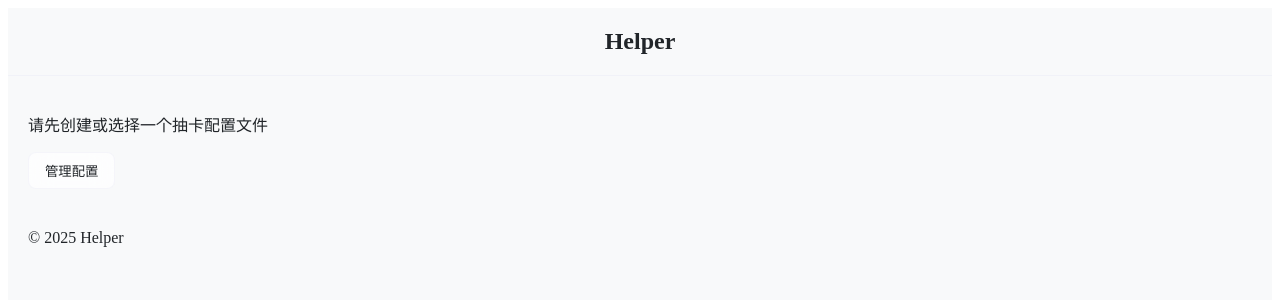
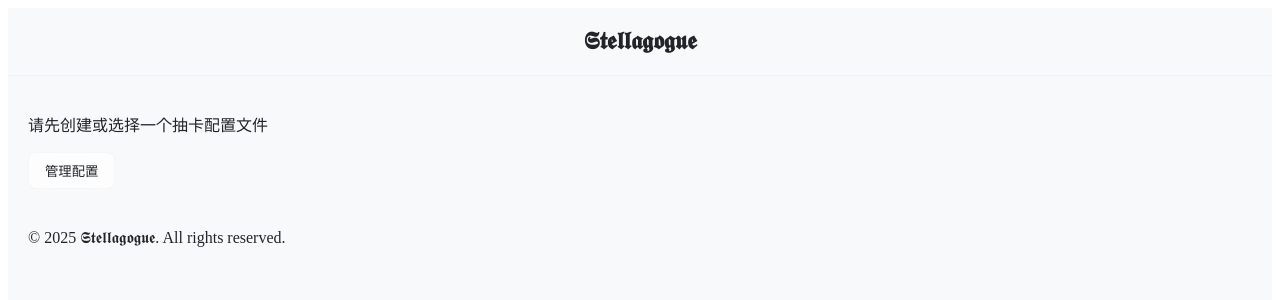
Before and after one commit to chronie-shizutoki/game-helper, a Vue app: page / in a window 1280 px wide. Shown: the top 300 px of the page. Built offline with nearby package versions, Linux system fonts and the light colour scheme.

Commit message:
chore: rename project from chronie-helper to stellagogue
update project name in all relevant files including package.json, README.md, and UI elements to reflect new branding

```diff
--- a/index.html
+++ b/index.html
@@ -4,7 +4,7 @@
     <meta charset="UTF-8">
     <link rel="icon" href="/favicon.ico">
     <meta name="viewport" content="width=device-width, initial-scale=1.0">
-    <title>Vite App</title>
+    <title>𝕾𝖙𝖊𝖑𝖑𝖆𝖌𝖔𝖌𝖚𝖊</title>
   </head>
   <body>
     <div id="app"></div>
--- a/package.json
+++ b/package.json
@@ -1,5 +1,5 @@
 {
-  "name": "-chronie-helper",
+  "name": "stellagogue",
   "version": "0.0.0",
   "private": true,
   "type": "module",
--- a/src/App.vue
+++ b/src/App.vue
@@ -3,7 +3,7 @@
 <template>
   <div class="app-container">
     <header class="app-header">
-      <h1>Helper</h1>
+      <h1>𝕾𝖙𝖊𝖑𝖑𝖆𝖌𝖔𝖌𝖚𝖊</h1>
     </header>
     <main class="app-main">
       <GachaSystem />
--- a/src/components/gacha/GachaSystem.vue
+++ b/src/components/gacha/GachaSystem.vue
@@ -92,7 +92,7 @@
 
     <!-- 页脚 -->
     <footer class="footer">
-      <p>© 2025 Helper</p>
+      <p>© 2025 𝕾𝖙𝖊𝖑𝖑𝖆𝖌𝖔𝖌𝖚𝖊. All rights reserved.</p>
     </footer>
   </div>
 </template>
--- a/src/locales/ja.json
+++ b/src/locales/ja.json
@@ -103,7 +103,6 @@
   "gacha.statistics": "統計分析",
   "gacha.importExport": "インポート/エクスポート",
   "gacha.profileManagement": "プロファイル管理",
-  "gacha.footerText": "© 2025 Helper",
   "gacha.starRarity": "{{ rarity }}星",
   "gacha.spacingRange": "{{ start }}-{{ end }}回",
   "gacha.fiveStar": "5星",
--- a/src/locales/zh-TW.json
+++ b/src/locales/zh-TW.json
@@ -103,7 +103,6 @@
   "gacha.statistics": "統計分析",
   "gacha.importExport": "導入導出",
   "gacha.profileManagement": "設定檔管理",
-  "gacha.footerText": "© 2025 Helper",
   "gacha.starRarity": "{{ rarity }}星",
   "gacha.spacingRange": "{{ start }}-{{ end }}抽",
   "gacha.fiveStar": "5星",
```
Also changed, not shown: 2 other files (tests, documents, lock files or other folders).
